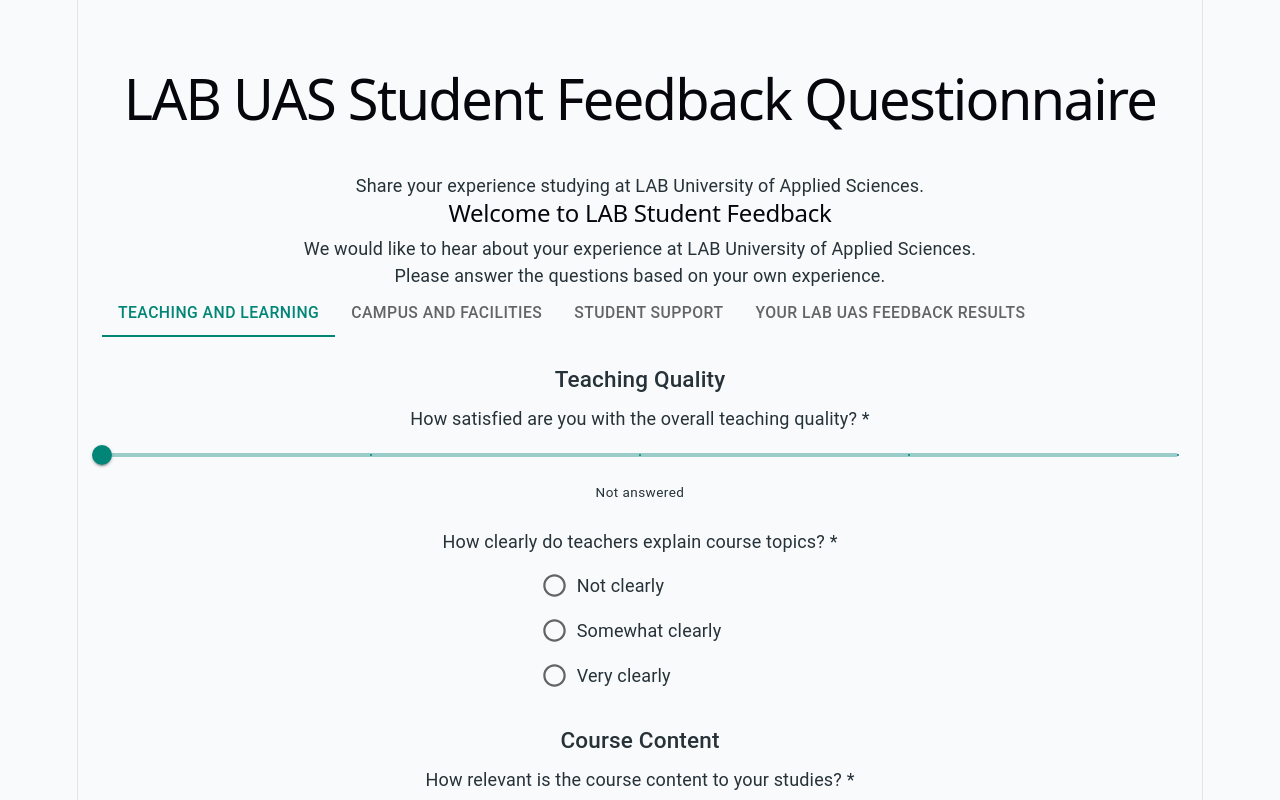
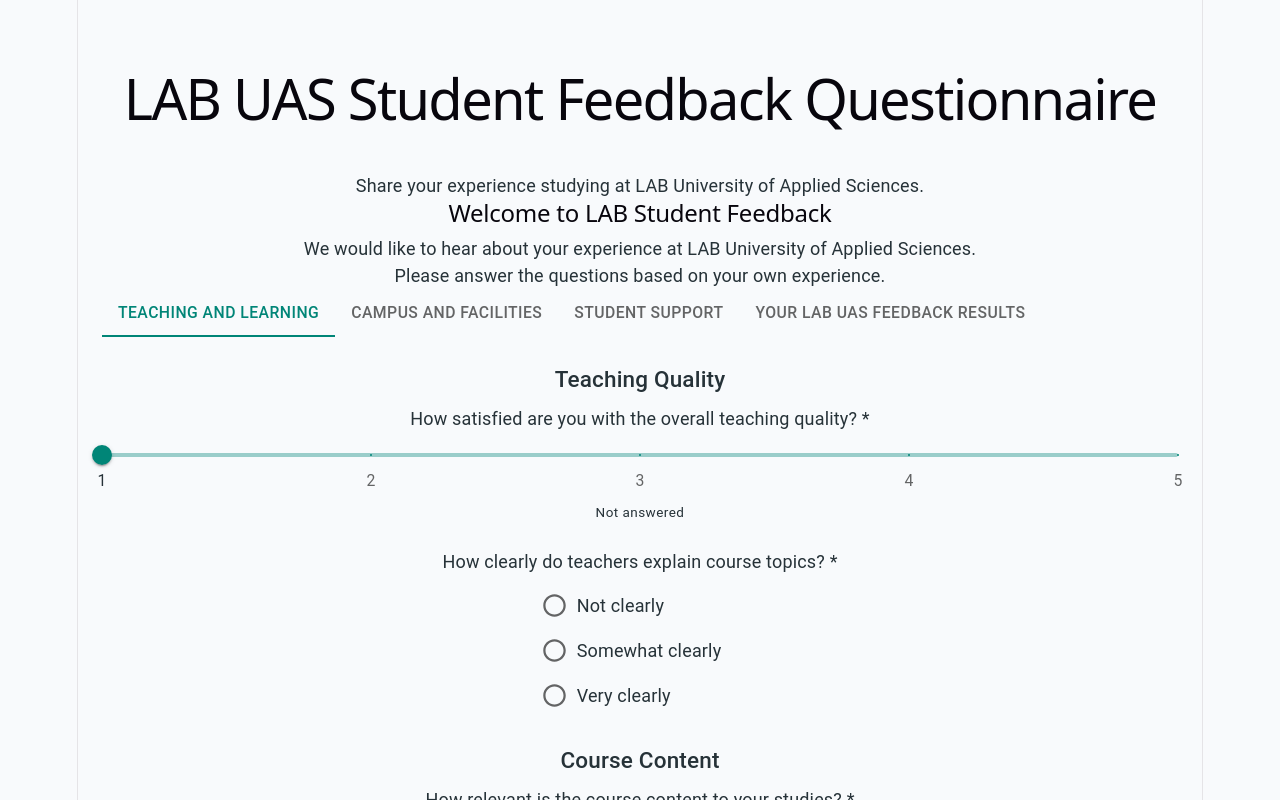
Before and after one commit to murtazazaidi1/Dynamic-Website-Development-Project, a React (Vite) app: page / in a window 1280 px wide. Shown: the top 800 px of the page. Built offline with nearby package versions, Linux system fonts and the light colour scheme.

Commit message:
Show slider marks labels

```diff
--- a/src/components/questions/SliderQuestion.tsx
+++ b/src/components/questions/SliderQuestion.tsx
@@ -11,6 +11,10 @@
   const min = question.min ?? 0;
   const max = question.max ?? 10;
   const step = question.step ?? 1;
+  const marks = [];
+  for (let v = min; v <= max; v += step) {
+    marks.push({ value: v, label: String(v) });
+  }
 
   return (
     <>
@@ -18,7 +22,7 @@
         min={min}
         max={max}
         step={step}
-        marks
+        marks={marks}
         valueLabelDisplay="auto"
         value={value ?? min}
         onChange={(_, newValue) => {
```
